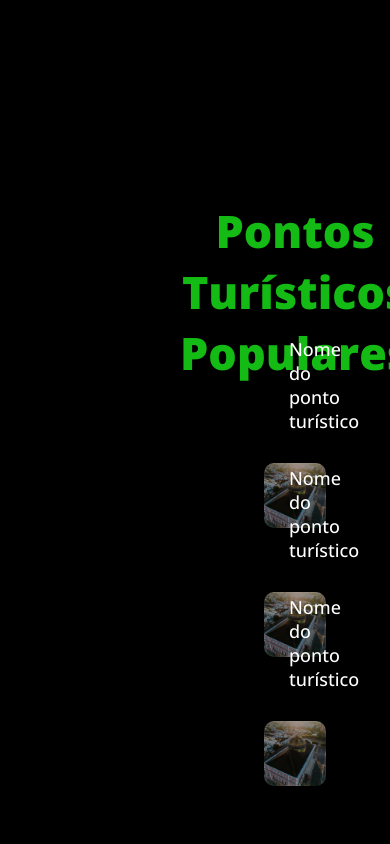
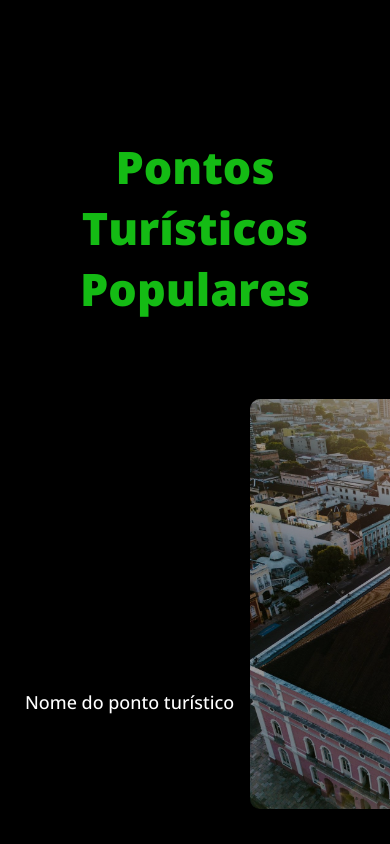
Before and after one commit to RyanPSilvaa/Site-de-Viagem-HTML-CSS-JavaScript-Landing-Page-, a plain HTML site: page index.html in a window 390 px wide. Shown: the part 1880-2724 px from the top of the page. Drawn offline with nearby package versions, Linux system fonts and the light colour scheme.

Commit message:
Atualizei style.css

```diff
--- a/estilos/style.css
+++ b/estilos/style.css
@@ -521,14 +521,11 @@ div.tour-content img {
     .feature-content {
         gap: 1.5rem;
     }
-    .box {
-        gap: 1.5rem;
-    }
     .box img {
-        gap: 1.5rem;
-    }
-    .tour {
-        margin-left: 200px;
+        height: 100%;
+        width: 100%;
+        margin-left: 350px;
+        padding-left: 50px;
     }
 }
 
@@ -549,15 +546,19 @@ div.tour-content img {
         flex-wrap: nowrap;
         flex-direction: row;
         padding-left: 55px;
-
     }
-
+    .tour {
+        padding: 0%;
+    }
     .box {
-        display: flex;
+        padding: auto;
     }
 
     .box img {
-        height: auto;
+        height: 100%;
+        width: 100%;
+        margin-left: 250px;
+        padding-left: 50px;
     }
 
     .newsletter {
```
